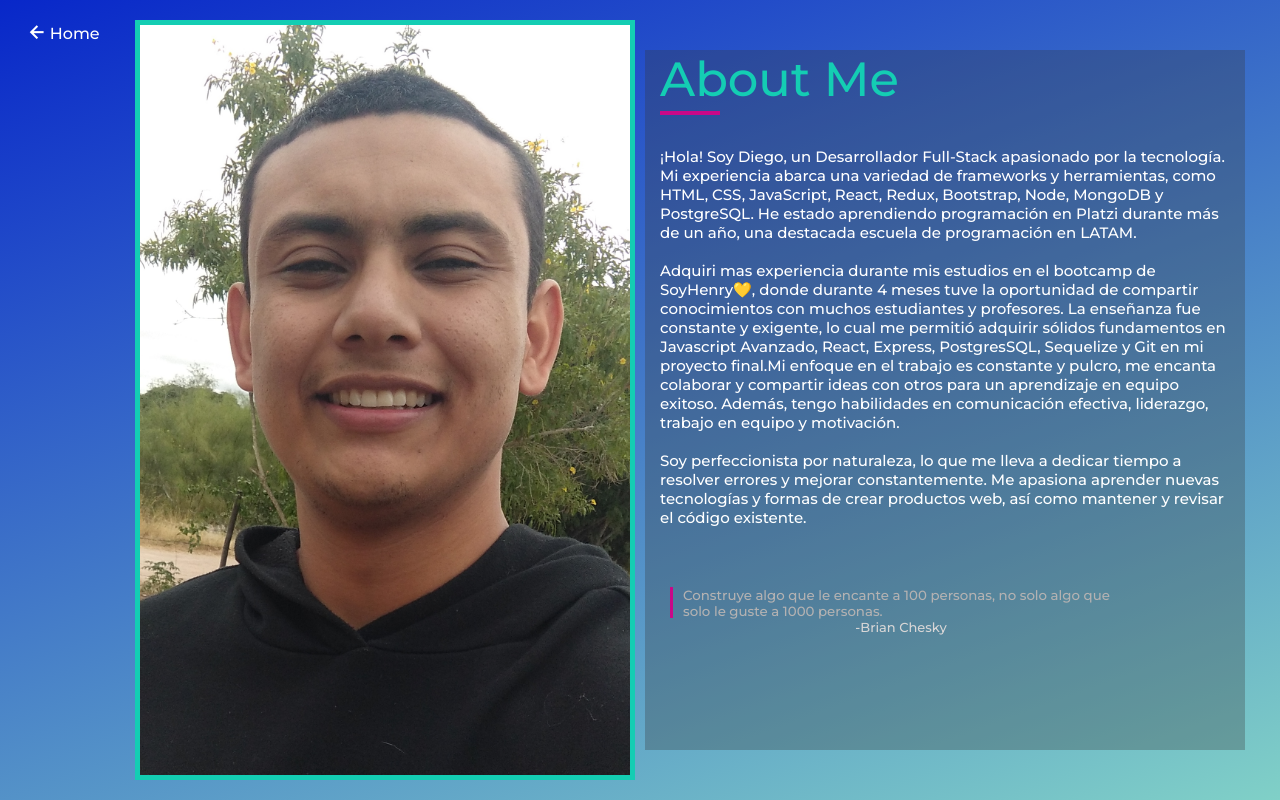
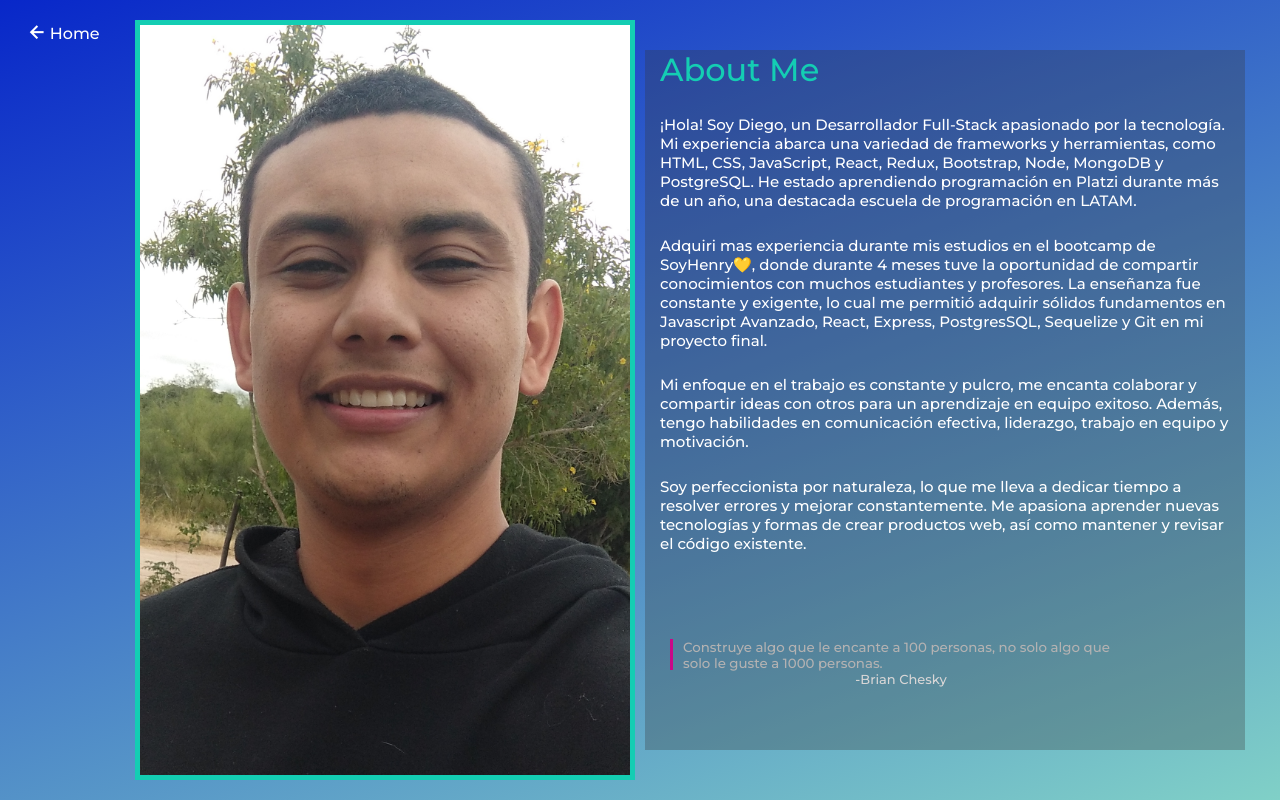
Before and after one commit to diegohansselperez/MyPortfolio, a React (Vite) app: page /aboutme in a window 1280 px wide. Built offline with nearby package versions, Linux system fonts and the light colour scheme.

Commit message:
fixed aboutme scroll atumotic

```diff
--- a/src/App.jsx
+++ b/src/App.jsx
@@ -6,7 +6,7 @@ export function App() {
     <>
       <Routes>
         <Route exact path="/" element={<Home />} />
-        <Route path="/aboutme" element={<AboutMe />} />
+        <Route exact path="/aboutme" element={<AboutMe />} />
       </Routes>
     </>
   );
--- a/src/components/Aboutme.jsx
+++ b/src/components/Aboutme.jsx
@@ -23,7 +23,7 @@ export function AboutMe() {
                   <span>About Me</span>
                 </p>
               </div>
-              <div className={style.divider}></div>
+              {/* <div className={style.divider}></div> */}
               <div className={style.text_container}>
                 <p>
                   ¡Hola! Soy Diego, un Desarrollador Full-Stack apasionado por
@@ -33,20 +33,21 @@ export function AboutMe() {
                   aprendiendo programación en Platzi durante más de un año, una
                   destacada escuela de programación en LATAM.
                 </p>
-                <br />
+
                 <p>
                   Adquiri mas experiencia durante mis estudios en el bootcamp de
                   SoyHenry💛, donde durante 4 meses tuve la oportunidad de
                   compartir conocimientos con muchos estudiantes y profesores.
                   La enseñanza fue constante y exigente, lo cual me permitió
                   adquirir sólidos fundamentos en Javascript Avanzado, React,
-                  Express, PostgresSQL, Sequelize y Git en mi proyecto final.Mi
-                  enfoque en el trabajo es constante y pulcro, me encanta
+                  Express, PostgresSQL, Sequelize y Git en mi proyecto final.
+                </p>
+                <p>
+                  Mi enfoque en el trabajo es constante y pulcro, me encanta
                   colaborar y compartir ideas con otros para un aprendizaje en
                   equipo exitoso. Además, tengo habilidades en comunicación
                   efectiva, liderazgo, trabajo en equipo y motivación.
                 </p>
-                <br />
                 <p>
                   Soy perfeccionista por naturaleza, lo que me lleva a dedicar
                   tiempo a resolver errores y mejorar constantemente. Me
--- a/src/components/Footer.jsx
+++ b/src/components/Footer.jsx
@@ -7,11 +7,11 @@ export function Footer() {
         <footer className={style.footer}>
         <div className={style.footer_content}>
             <h5>Diego Hanssel Cabrales Perez</h5>
-            <h5>Web Developer|Desarrollador Web</h5>
+            <h5>Desarrollador Web Full-Stack</h5>
         </div>
         <SocialItems />
         <div>
-            <Link className={style.hacia_arriba} to="#home_nav"
+            <Link className={style.hacia_arriba} to="/#home_nav"
             onClick >Ir al Comienzo</Link>
         </div>
     </footer>
--- a/src/components/Header.jsx
+++ b/src/components/Header.jsx
@@ -5,7 +5,7 @@ import Curriculum from "../pdf/CV Diego Hanssel Perez M2.pdf";
 
 export function Header() {
   return (
-    <div id={style.wrapper}>
+    <div className={style.wrapper} id="home_nav">
       <nav className={style.navbar}>
         <div className={style.brand}>
           <h2>
--- a/src/styles/Aboutme.module.css
+++ b/src/styles/Aboutme.module.css
@@ -104,7 +104,7 @@ li {
 }
 
 .section_text .title {
-    font-size: 3rem;
+    font-size: 2rem;
     color: #fff;
     font-family: 'Montserrat', sans-serif;
     margin: 0;
@@ -123,6 +123,10 @@ li {
 }
 
 .section_text .text_container {
+    height: 70%;
+    display: flex;
+    flex-direction: column;
+    justify-content: space-evenly;
     color: #fff;
     font-family: 'Montserrat', sans-serif;
     font-size: 15px;
--- a/src/styles/Header.module.css
+++ b/src/styles/Header.module.css
@@ -4,7 +4,7 @@
     --bottones: #c90888;
   }
 
-#wrapper{
+.wrapper{
     display: flex;
     flex-direction: column;
     width: 100vw;
```
